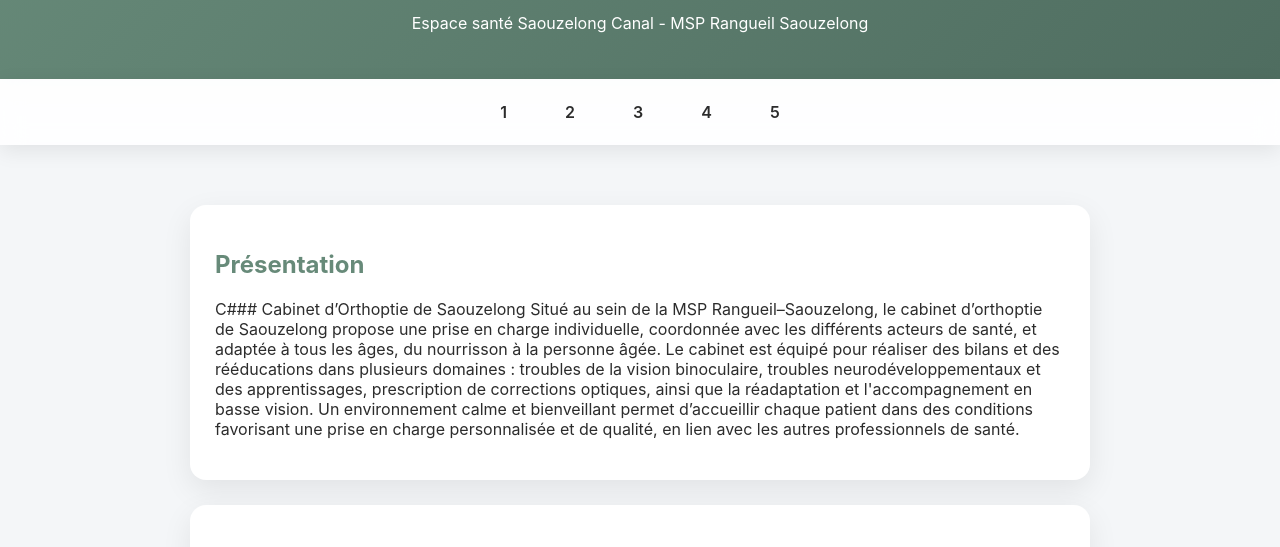
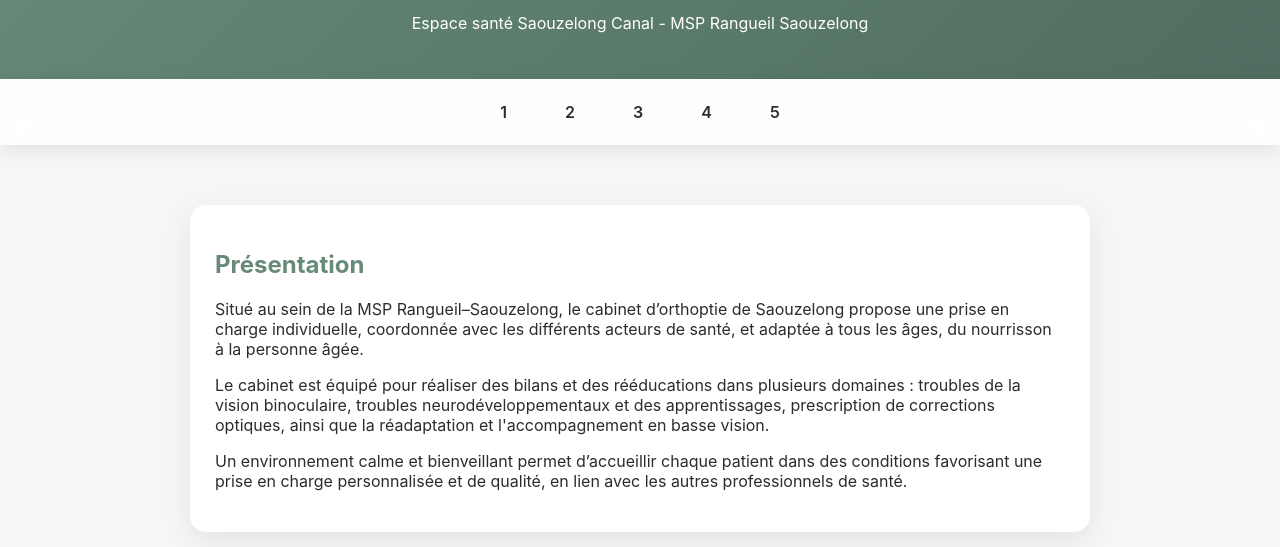
Before and after one commit to clementmaupome/Clement-Maupome-Orthoptiste, a plain HTML site: page index.html in a window 1280 px wide. Shown: the part 135-682 px from the top of the page. Drawn offline with nearby package versions, Linux system fonts and the light colour scheme.

Commit message:
Update index.html

```diff
--- a/index.html
+++ b/index.html
@@ -236,14 +236,11 @@
 
   <div class="card">
     <h2>Présentation</h2>
-    <p>C### Cabinet d’Orthoptie de Saouzelong
+    <p>Situé au sein de la MSP Rangueil–Saouzelong, le cabinet d’orthoptie de Saouzelong propose une prise en charge individuelle, coordonnée avec les différents acteurs de santé, et adaptée à tous les âges, du nourrisson à la personne âgée.</p>
 
-Situé au sein de la MSP Rangueil–Saouzelong, le cabinet d’orthoptie de Saouzelong propose une prise en charge individuelle, coordonnée avec les différents acteurs de santé, et adaptée à tous les âges, du nourrisson à la personne âgée.
+<p>Le cabinet est équipé pour réaliser des bilans et des rééducations dans plusieurs domaines : troubles de la vision binoculaire, troubles neurodéveloppementaux et des apprentissages, prescription de corrections optiques, ainsi que la réadaptation et l'accompagnement en basse vision.</p>
 
-Le cabinet est équipé pour réaliser des bilans et des rééducations dans plusieurs domaines : troubles de la vision binoculaire, troubles neurodéveloppementaux et des apprentissages, prescription de corrections optiques, ainsi que la réadaptation et l'accompagnement en basse vision.
-
-Un environnement calme et bienveillant permet d’accueillir chaque patient dans des conditions favorisant une prise en charge personnalisée et de qualité, en lien avec les autres professionnels de santé.
-</p>
+<p>Un environnement calme et bienveillant permet d’accueillir chaque patient dans des conditions favorisant une prise en charge personnalisée et de qualité, en lien avec les autres professionnels de santé.</p>
   </div>
 
   <div class="card">
```
